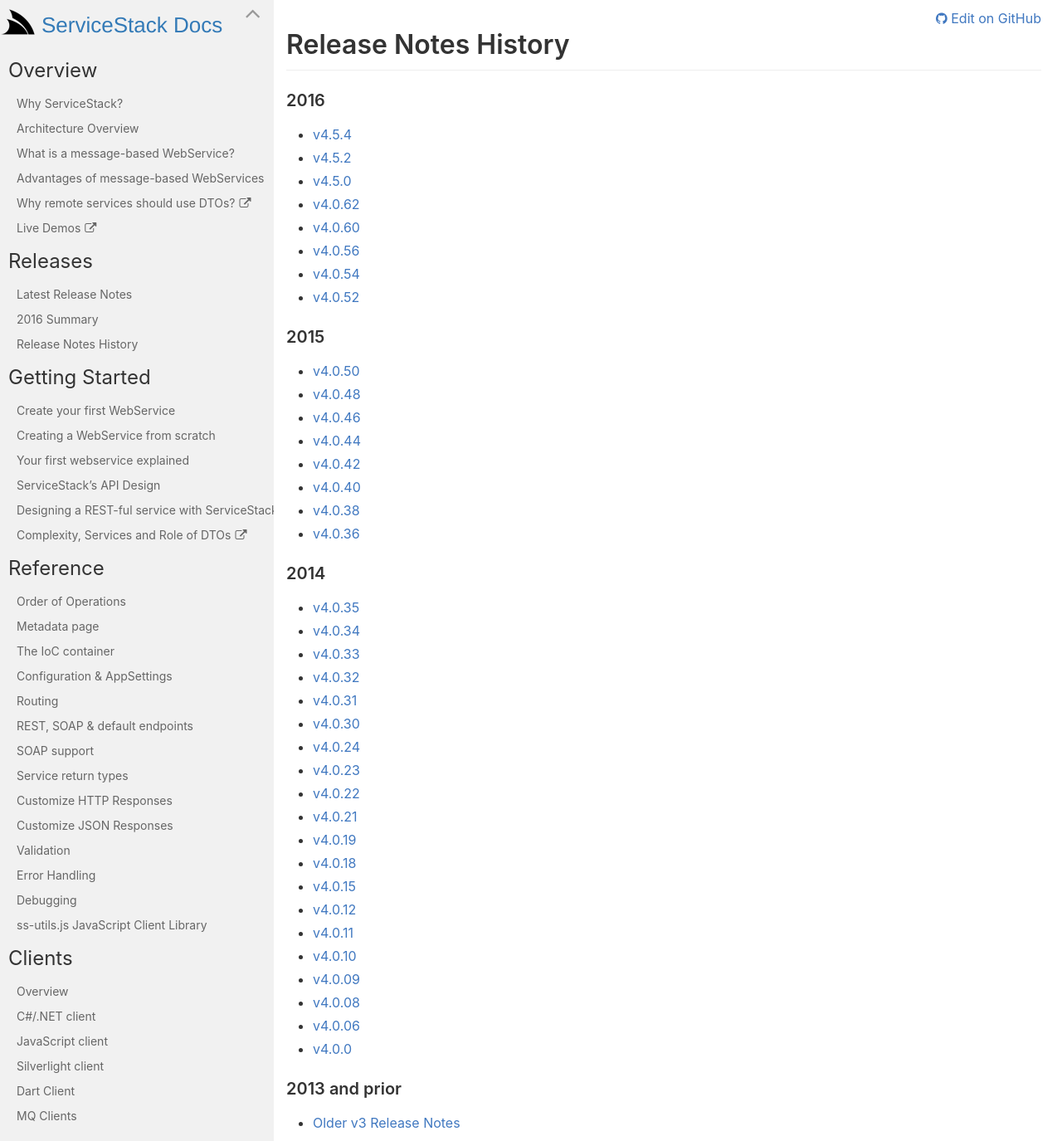
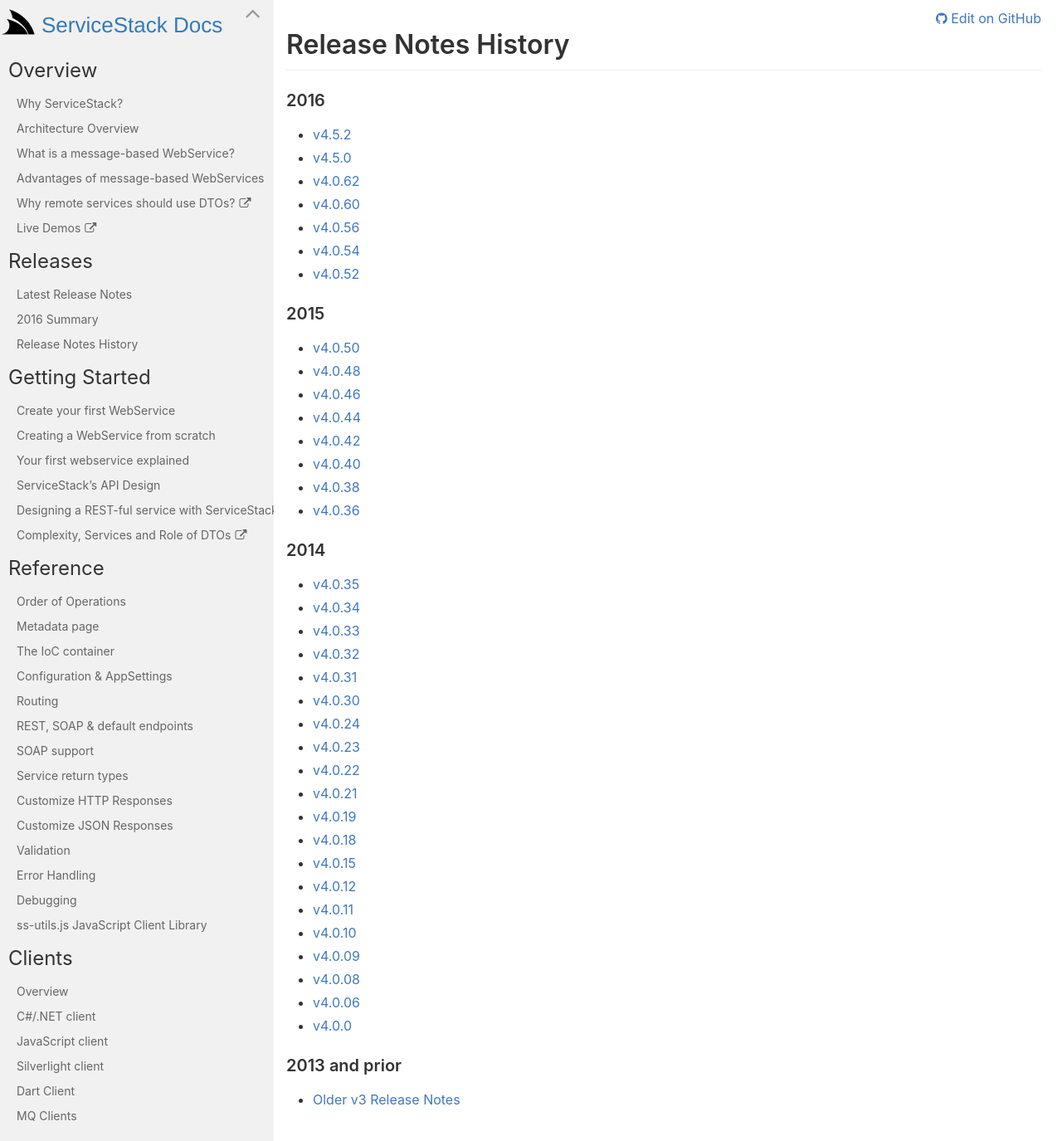
Before and after one commit to timker/docs, a Jekyll site: the page built from docs/_documentation/Release-Notes-History.md, in a window 1280 px wide and 1375 px high. Shown: the whole window at 83% size. Built offline with Jekyll 4.4.1, drawn with Linux system fonts in a browser that asks for light colours; nearby versions of some CDN libraries.

Commit message:
remove link to recovery release

```diff
--- a/docs/_documentation/Release-Notes-History.md
+++ b/docs/_documentation/Release-Notes-History.md
@@ -5,7 +5,6 @@
 
 ### 2016
 
- - [v4.5.4](?id=v4-5-4)
  - [v4.5.2](?id=v4-5-2)
  - [v4.5.0](?id=v4-5-0)
  - [v4.0.62](?id=v4-0-62)
```
